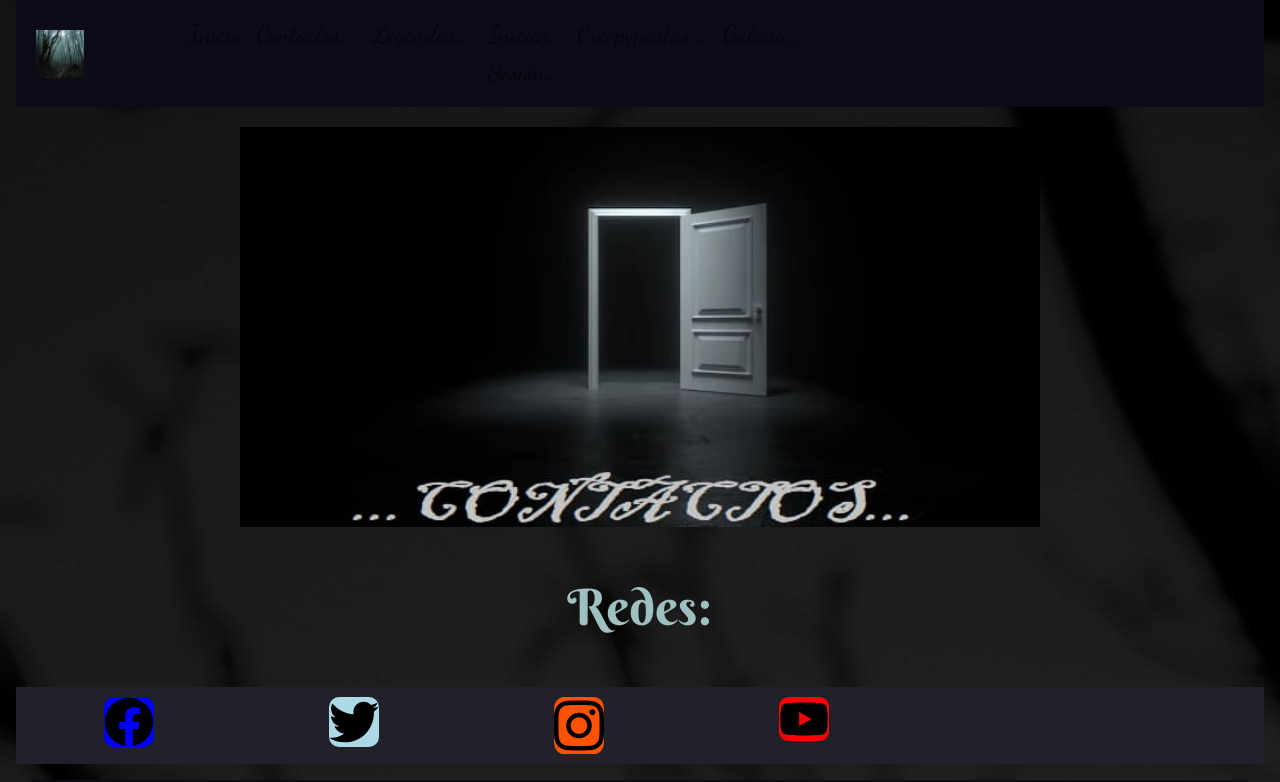
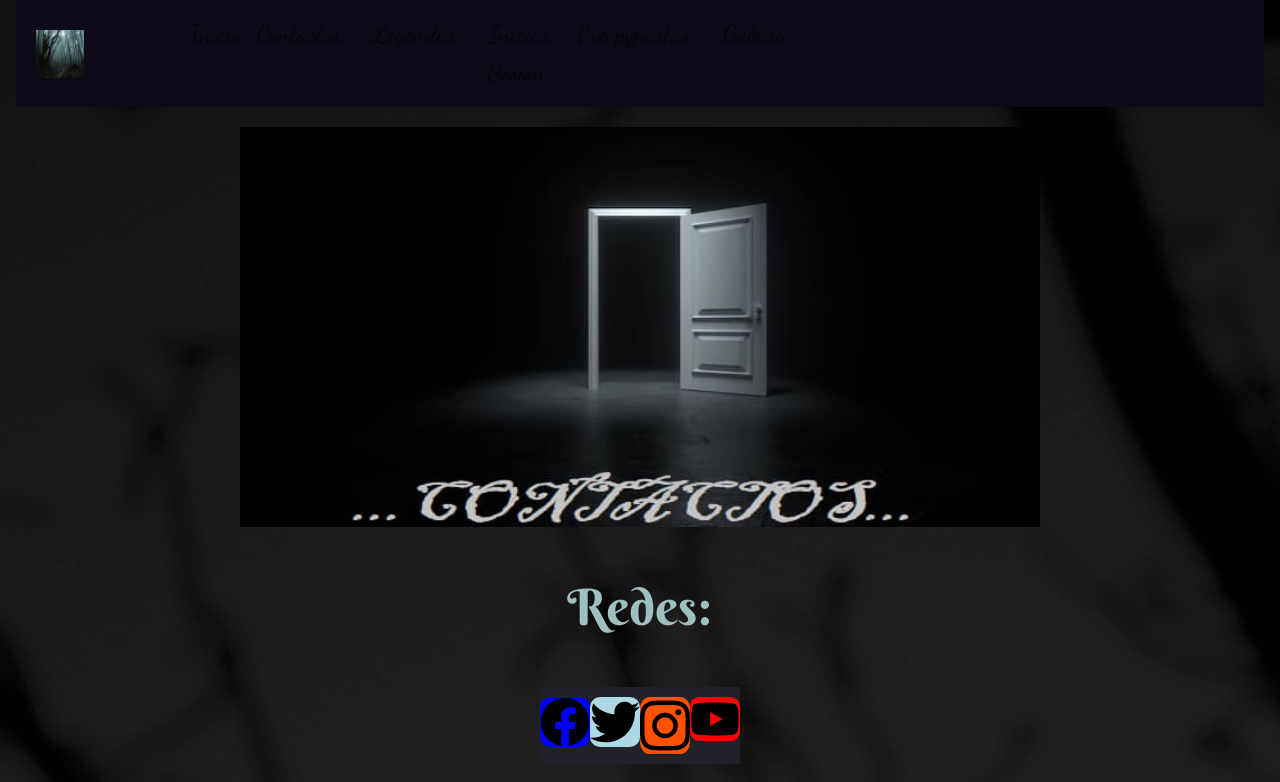
Before and after one commit to FabianF5/sangre-gelida, a website: page paginas/contacto.html in a window 1280 px wide. Shown: the top 782 px of the page. Drawn offline with nearby package versions, Linux system fonts and the light colour scheme.

Commit message:
modifique contactos

```diff
--- a/scss/paginas/_contacto.scss
+++ b/scss/paginas/_contacto.scss
@@ -18,7 +18,6 @@
     display: flex;
     flex-direction: row;
     justify-content: space-around;
-    width: 900px;
     background-color: rgb(33, 33, 41);
     list-style: none;
     flex-wrap: wrap;
```
Also changed, not shown: css/estilos.css.
